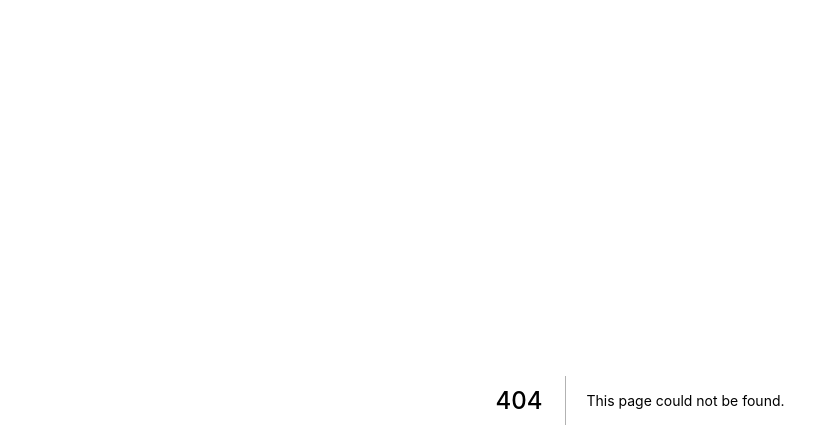
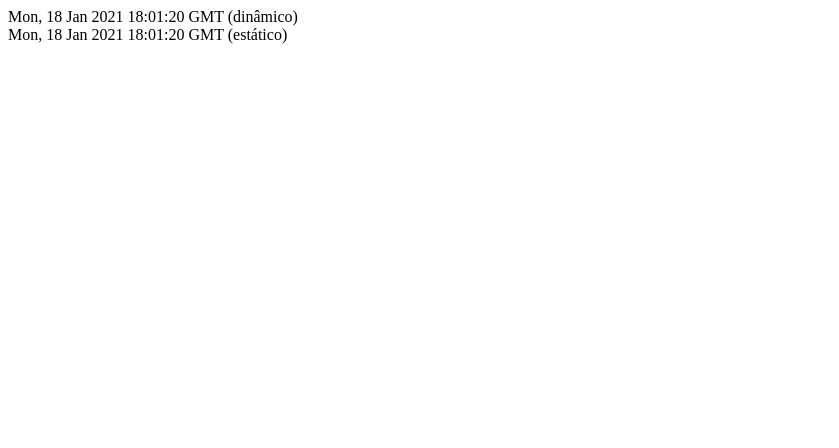
Before and after one commit to Spiielberg/ideia-unica, a Next.js app: page /tempo in a window 1280 px wide. Before the commit this address had no page. Shown: the top 448 px of the page, without its empty margins (0-839 px from the left). Built offline with nearby package versions, Linux system fonts and the light colour scheme.

Commit message:
teste de getStaticProps

```diff
--- /dev/null
+++ b/pages/tempo.js
@@ -0,0 +1,24 @@
+function Tempo(props) {
+  const dynamicDate = new Date();
+  const dynamicDateString = dynamicDate.toUTCString();
+
+  return (
+    <>
+      <div>{dynamicDateString} (dinâmico)</div>
+      <div>{props.staticDateString} (estático)</div>
+    </>
+  );
+}
+
+export function getStaticProps() {
+  const staticDate = new Date();
+  const staticDateString = staticDate.toUTCString();
+
+  return {
+    props: {
+      staticDateString,
+    },
+  };
+}
+
+export default Tempo;
```
